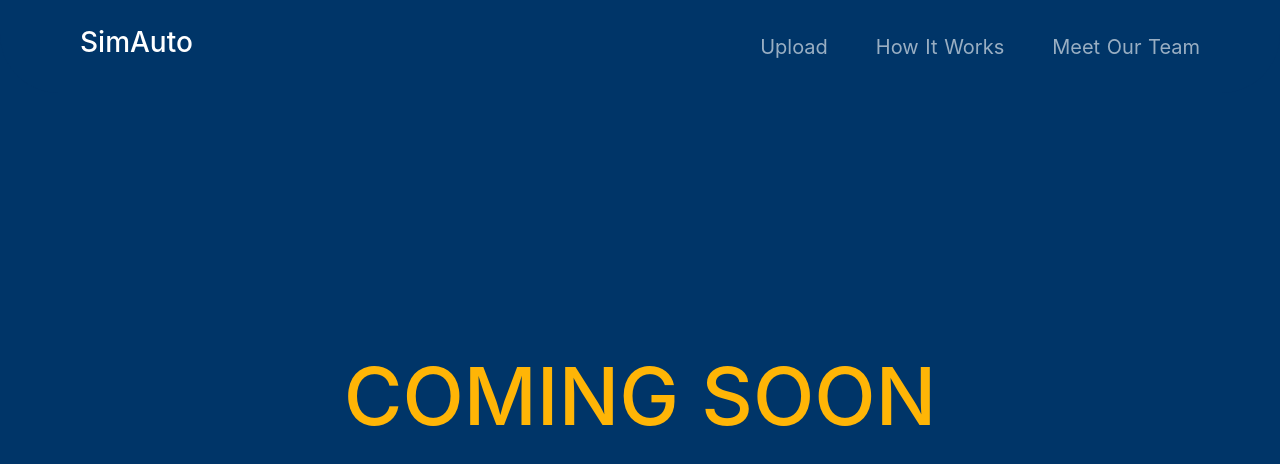
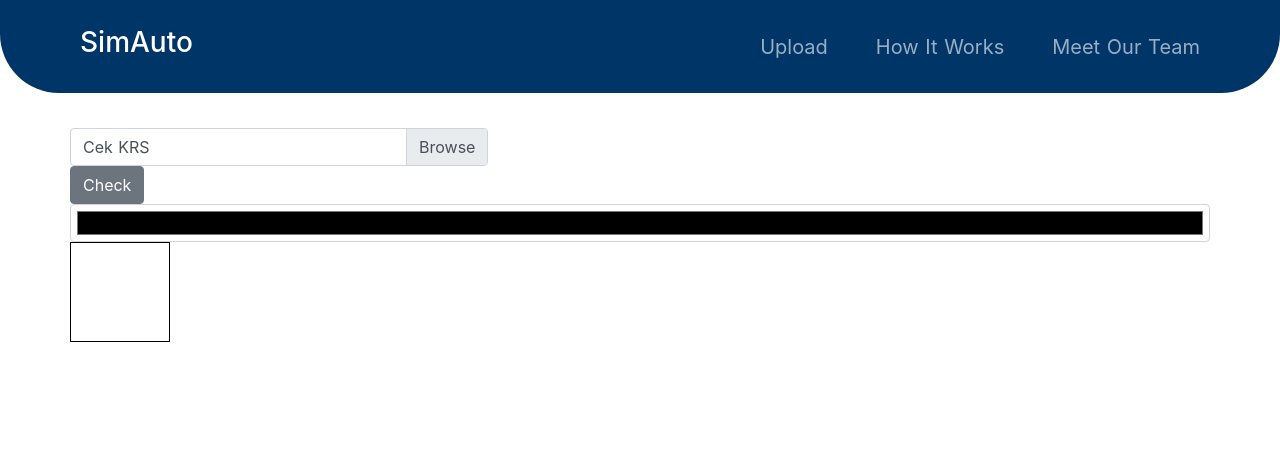
Before and after one commit to fearhunt/simauto, a Nuxt app: page / in a window 1280 px wide. Shown: the top 464 px of the page. Built offline with nearby package versions, Linux system fonts and the light colour scheme.

Commit message:
last devel

```diff
--- a/assets/scss/base/_reset.scss
+++ b/assets/scss/base/_reset.scss
@@ -23,3 +23,9 @@ html {
   box-sizing: border-box;
   margin: 0;
 }
+
+section {
+  margin-top: -4rem;
+  padding: 12rem 0 8rem 0;
+  border-radius: $simauto-radius;
+}
--- a/pages/index.vue
+++ b/pages/index.vue
@@ -1,11 +1,29 @@
 <template>
   <div>
-    <section class="d-flex align-items-center" style="height: 100vh; background: #003568">
-      <div class="text-center" style="width: 100%">
-        <h1 id="coming-soon" style="font-size: 5rem; color: #FFB506">
-        COMING SOON
-      </h1>
-      </div>
+    <section id="introduction">
+      <b-container>
+        <b-row>
+          <b-form @submit="getData">
+            <b-form-file
+              v-model="file_krs"
+              placeholder="Cek KRS"
+              drop-placeholder="Taruh KRS"
+            ></b-form-file>
+
+            <b-button type="submit">Check</b-button>
+          </b-form>
+
+          <br>
+
+          <p>
+            {{ datas[0] }}
+          </p>
+
+          <b-form-input v-model="color_picker" type="color"></b-form-input>
+
+          <div id="test"></div>
+        </b-row>
+      </b-container>
     </section>
   </div>
 </template>
@@ -16,10 +34,55 @@
   const FormData = require('form-data');
 
   export default {
+    data() {
+      return {
+        file_krs: null,
+        datas: [],
+        color_picker: '#000'
+      }
+    },
 
+    methods: {
+      getData(event) {
+        event.preventDefault();
+
+        this.$nextTick(() => {
+          this.$nuxt.$loading.start()
+        });
+
+        const file_krs_name = this.file_krs.name;
+
+        const data_krs_form = new FormData();
+        data_krs_form.append('file', this.file_krs, file_krs_name);
+
+        this.$axios({
+          method: 'post',
+          url: 'https://krs-reader.herokuapp.com/post_krs',
+          data: data_krs_form
+        }).then((response) => {
+          this.$nextTick(() => {
+            setTimeout(() => this.$nuxt.$loading.finish(), 500);
+          });
+
+          console.log('Fetch KRS data success')
+          this.datas.push(response.data)
+          document.getElementById('test').style.background = this.color_picker;
+        }).catch((err) => {
+          this.$nextTick(() => {
+            setTimeout(() => this.$nuxt.$loading.finish(), 500);
+          });
+
+          console.error(err)
+        })
+      }
+    }
   }
 </script>
 
 <style>
-
+  #test {
+    width: 100px;
+    height: 100px;
+    border: 1px solid black;
+  }
 </style>
```
